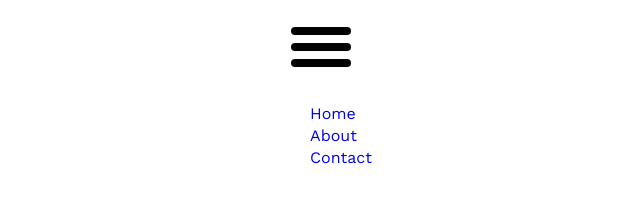
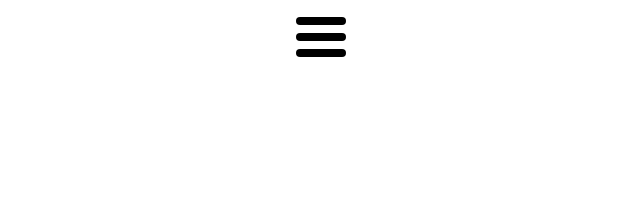
Before and after one commit to KrzysztofBartkiewicz/minimalista-layout, a website built with webpack: page src/pages/index.html in a window 1280 px wide. Shown: the part 84-286 px from the top of the page, without its empty margins (319-959 px from the left). Built offline with nearby package versions, Linux system fonts and the light colour scheme.

Commit message:
added nav animation

```diff
--- a/src/js/index.js
+++ b/src/js/index.js
@@ -3,7 +3,11 @@ import '../scss/main.scss';
 /* place your code below */
 
 const hamburger = document.querySelector('.hamburger');
+const nav = document.querySelector('.nav');
 
-hamburger.addEventListener('click', () => {
+const handleClick = () => {
    hamburger.classList.toggle('hamburger--active');
-});
+   nav.classList.toggle('visible');
+}
+
+hamburger.addEventListener('click', handleClick);
--- a/src/scss/abstracts/_variables.scss
+++ b/src/scss/abstracts/_variables.scss
@@ -5,4 +5,7 @@
    --color-bg-tertiary: #282828;
 
    --color-text-1: #000;
+   --color-text-2: #6B6B6B;
+
+   --color-border-1: #F5F5F5;
 }
--- a/src/scss/layout/_navigation.scss
+++ b/src/scss/layout/_navigation.scss
@@ -8,8 +8,8 @@
 
    &__box {
       display: block;
-      width: 6rem;
-      height: 6rem;
+      width: 5rem;
+      height: 4rem;
       background-color: var(--color-bg-primary);
       position: relative;
    }
@@ -51,3 +51,35 @@
 }
 
 //----------NAVIGATION-----------------------
+
+.nav {
+   width: 100%;
+   max-height: 0;
+   overflow: hidden;
+   transition: .5s;
+
+   &__list {
+      padding: 0;
+      text-align: center;
+   }
+
+   &__item {
+      border-top: 1px solid var(--color-border-1);
+   }
+
+   &__link {
+      display: block;
+      width: 100%;
+      padding: 1.5rem 0;
+      color: var(--color-text-2);
+      transition: color .3s ease-in;
+
+      &:hover {
+         color: var(--color-text-1);
+      }
+   }
+}
+
+.visible {
+   max-height: 30rem;
+}
```
